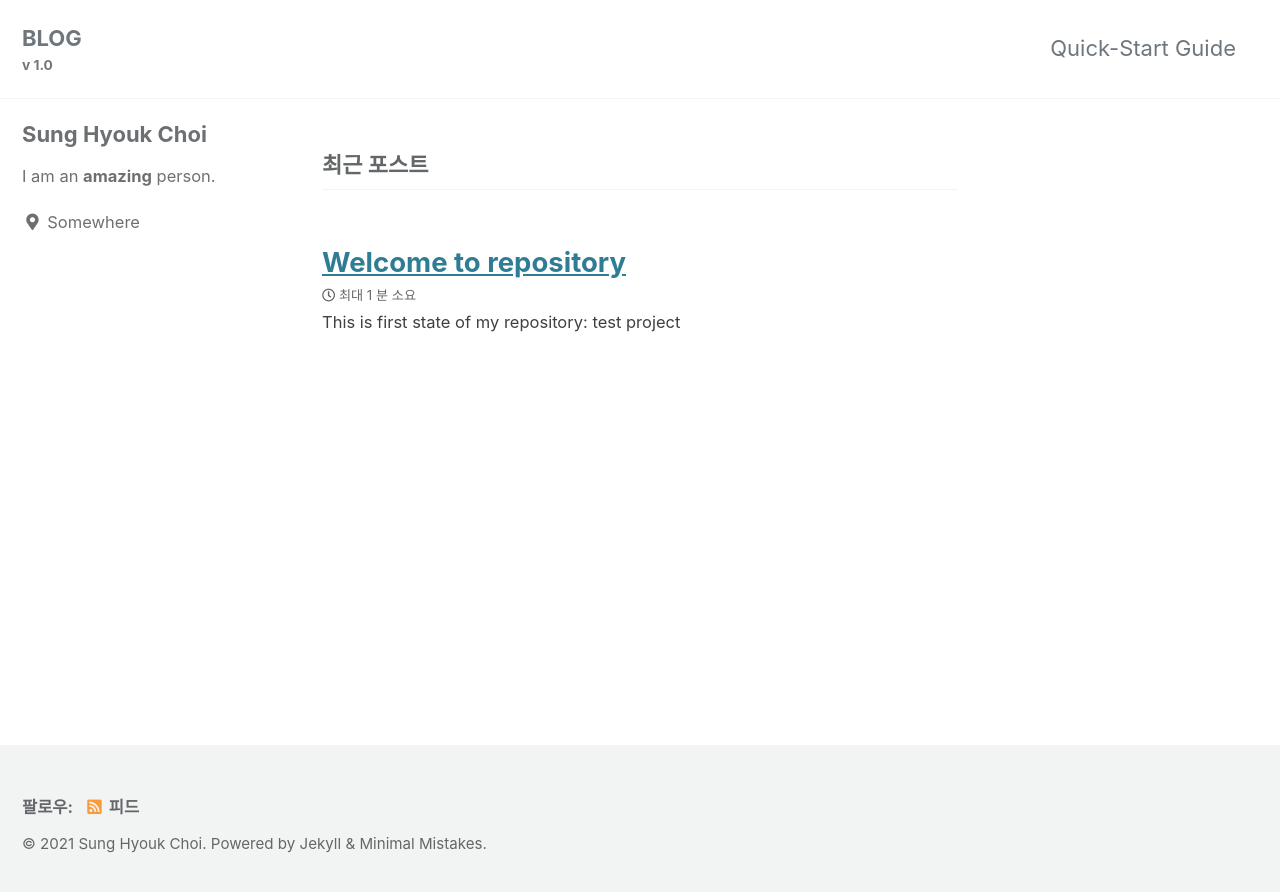
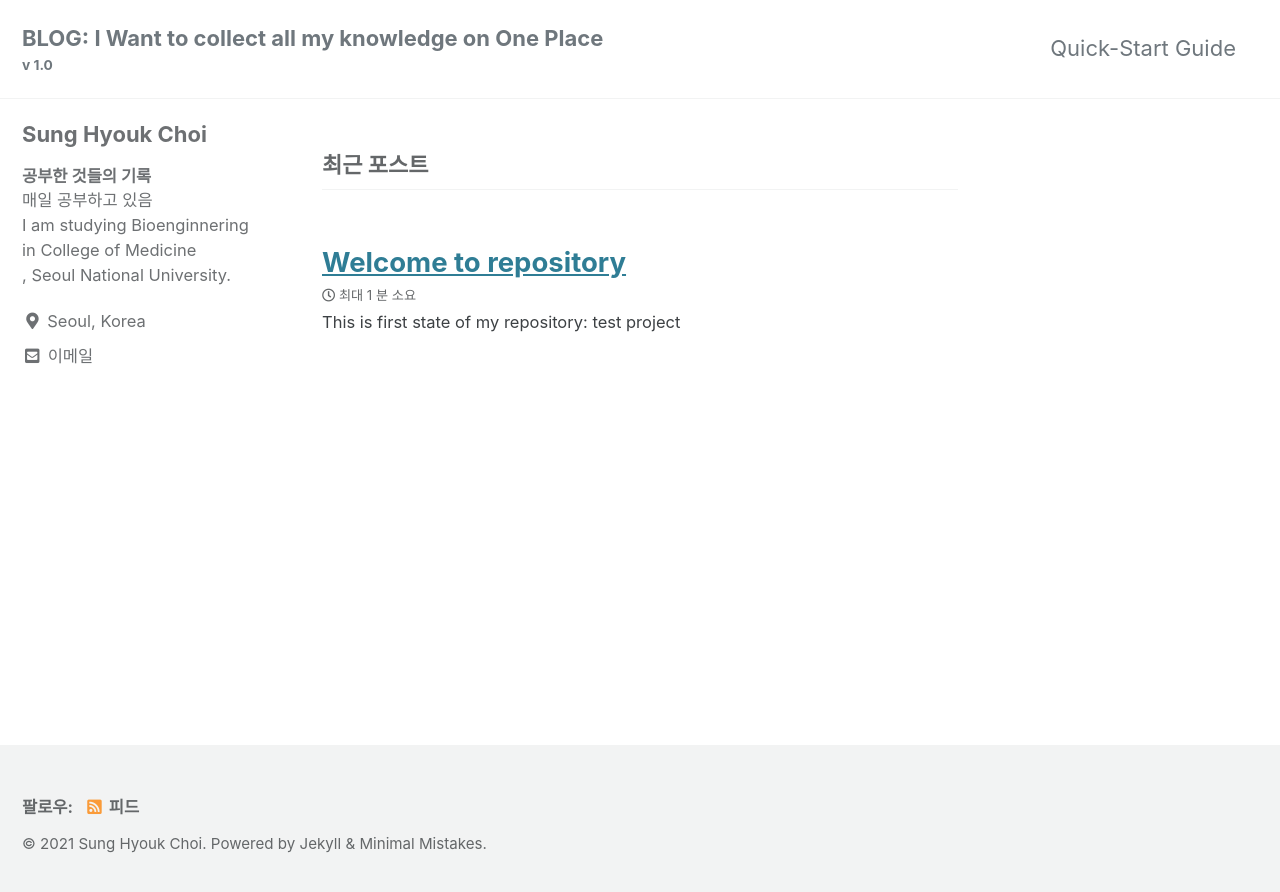
Before and after one commit to sunghyouk/sunghyouk.github.io, a Jekyll site: the page built from index.html, in a window 1280 px wide. Shown: the top 892 px of the page. Built offline with Jekyll 4.4.1, drawn with Linux system fonts in a browser that asks for light colours; cached includes are drawn as plain includes; the list of posts is cut into pages by our own code.

Commit message:
Update _config.yml

```diff
--- a/_config.yml
+++ b/_config.yml
@@ -26,7 +26,7 @@ baseurl                  : # the subpath of your site, e.g. "/blog"
 repository               : "https://github.com/sunghyouk/sunghyouk.github.io" # GitHub username/repo-name e.g. "mmistakes/minimal-mistakes"
 teaser                   : # path of fallback teaser image, e.g. "/assets/images/500x300.png"
 logo                     : # path of logo image to display in the masthead, e.g. "/assets/images/88x88.png"
-masthead_title           : "BLOG" # overrides the website title displayed in the masthead, use " " for no title
+masthead_title           : "BLOG: I Want to collect all my knowledge on One Place" # overrides the website title displayed in the masthead, use " " for no title
 # breadcrumbs            : false # true, false (default)
 words_per_minute         : 200
 comments:
@@ -103,9 +103,9 @@ analytics:
 author:
   name             : "Sung Hyouk Choi"
   avatar           : # path of avatar image, e.g. "/assets/images/bio-photo.jpg"
-  bio              : "I am an **amazing** person."
-  location         : "Somewhere"
-  email            :
+  bio              : "**공부한 것들의 기록**<br>매일 공부하고 있음<br>I am studying Bioenginnering <br>in College of Medicine<br>, Seoul National University."
+  location         : "Seoul, Korea"
+  email            : "sakebite@snu.ac.kr"
   links:
     - label: "Email"
       icon: "fas fa-fw fa-envelope-square"
```
